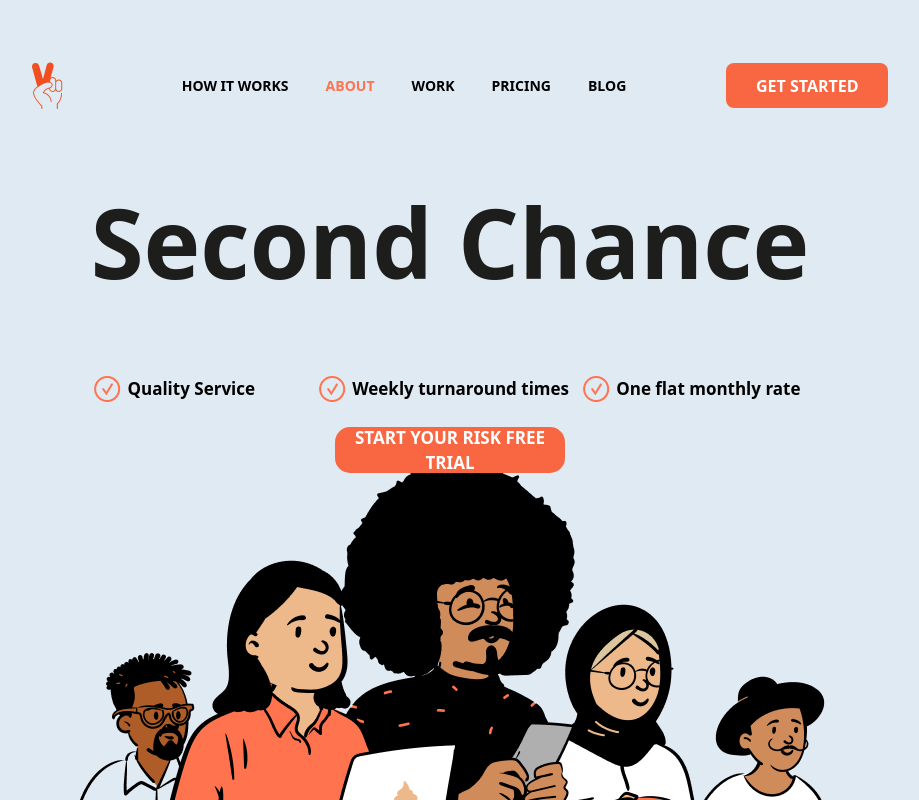
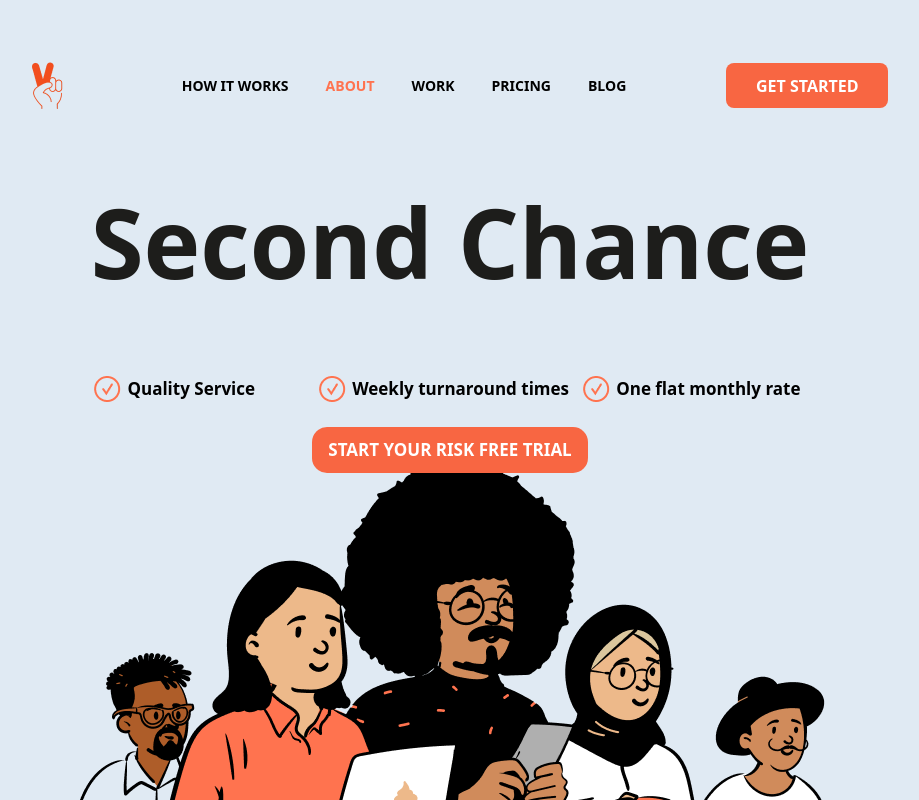
Before and after one commit to RMA1403/second-chance, a Next.js app: page / in a window 1280 px wide. Shown: the top 800 px of the page, without its empty margins (190-1109 px from the left). Built offline with nearby package versions, Linux system fonts and the light colour scheme.

Commit message:
minor fix'

```diff
--- a/app/(with-nav)/page.tsx
+++ b/app/(with-nav)/page.tsx
@@ -28,7 +28,7 @@ export default function LandingPage(): JSX.Element {
             One flat monthly rate
           </h2>
         </div>
-        <button className="bg-gradient-to-r from-[#F86642] to-[#F86642] h-[46px] items-center flex justify-center w-[18vw] rounded-[15px] mt-[25px] z-10 hover:from-orange-600 hover:to-orange-600">
+        <button className="bg-gradient-to-r from-[#F86642] to-[#F86642] h-[46px] items-center flex justify-center px-4 rounded-[15px] mt-[25px] z-10 hover:from-orange-600 hover:to-orange-600">
           <Link href="/signup">
             <h2 className="text-[#FFFFFF] font-bold text-[17px]">
               START YOUR RISK FREE TRIAL
```
